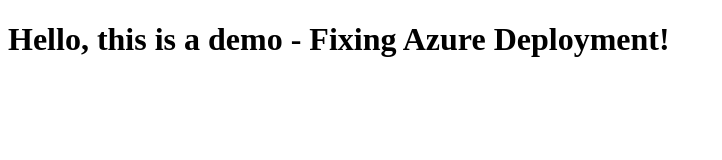
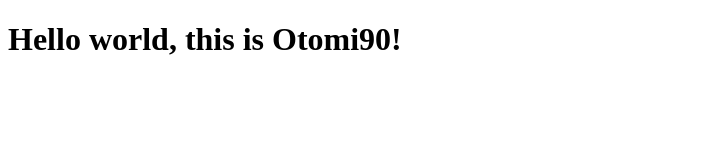
Before and after one commit to Otomi90/simple-demo, a website: page index.html in a window 1280 px wide. Shown: the whole page, without its empty margins (0-722 px from the left). Drawn offline with Linux system fonts and the light colour scheme.

Commit message:
Updated homepage message

```diff
--- a/index.html
+++ b/index.html
@@ -4,6 +4,6 @@
     <title>Demo Website</title>
 </head>
 <body>
-    <h1>Hello, this is a demo - Fixing Azure Deployment!</h1>
+    <h1>Hello world, this is Otomi90!</h1>
 </body>
 </html>
```
